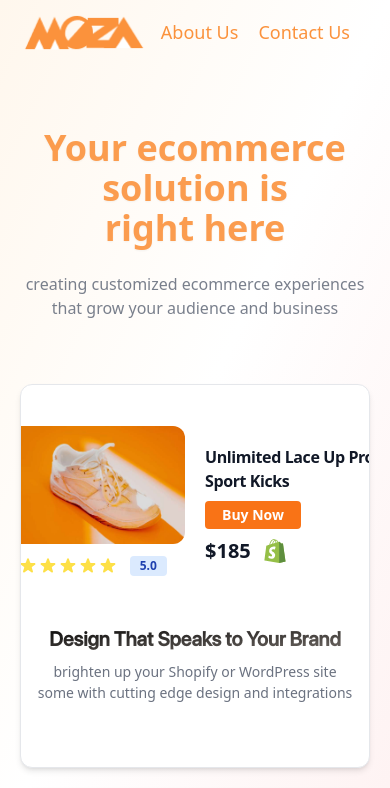
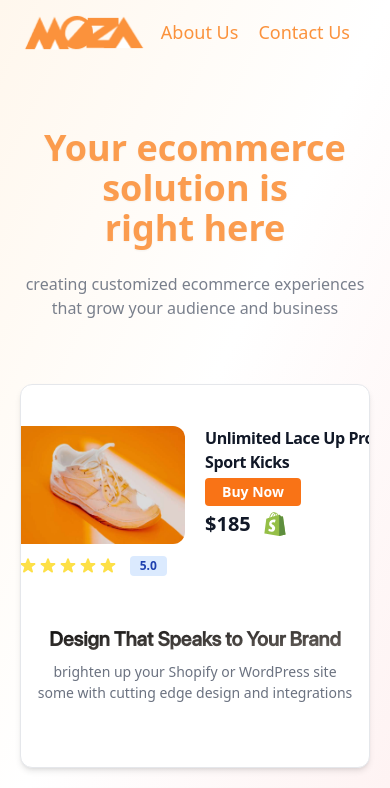
Before and after one commit to chloecourt/moza-site, a Next.js app: page / in a window 390 px wide. Shown: the top 788 px of the page. Built offline with nearby package versions, Linux system fonts and the light colour scheme.

Commit message:
more tweaks to shoe product responsiveness

```diff
--- a/components/home/shoe-product.tsx
+++ b/components/home/shoe-product.tsx
@@ -36,7 +36,7 @@ export default function ShoeProduct() {
       data-testid="ecommerce-shoe"
       className="min-w-375 flex flex-col items-center justify-center"
     >
-      <div className="mx-3 grid min-w-[375px] grid-cols-2 items-center gap-5">
+      <div className="mx-3 grid min-w-[375px] grid-cols-2 gap-5 sm:items-center">
         <div
           data-testid="shoe image container"
           className="flex-start flex flex-col items-center justify-center gap-1"
@@ -51,7 +51,7 @@ export default function ShoeProduct() {
           </div>
           <StarRating className={"min-[500px]:hidden"} />
         </div>
-        <div className="flex max-w-[260px] flex-col items-start gap-2">
+        <div className="flex max-w-[260px] flex-col items-start gap-1 md:gap-2">
           <h3 className="text-base font-semibold tracking-tight text-gray-900 dark:text-white sm:text-xl">
             Unlimited Lace Up Pro-Sport Kicks
           </h3>
@@ -61,7 +61,7 @@ export default function ShoeProduct() {
           </button>
           <StarRating className={"hidden min-[500px]:inline-flex"} />
           {/* Price */}
-          <span className="flex flex-row items-center text-xl font-bold text-gray-900 dark:text-white sm:text-2xl">
+          <span className="md:2xl flex flex-row items-center text-xl font-bold text-gray-900 dark:text-white sm:text-xl">
             $185
             <ShopifyIcon className="mx-3 h-6 w-6 animate-swing" />
           </span>
```
